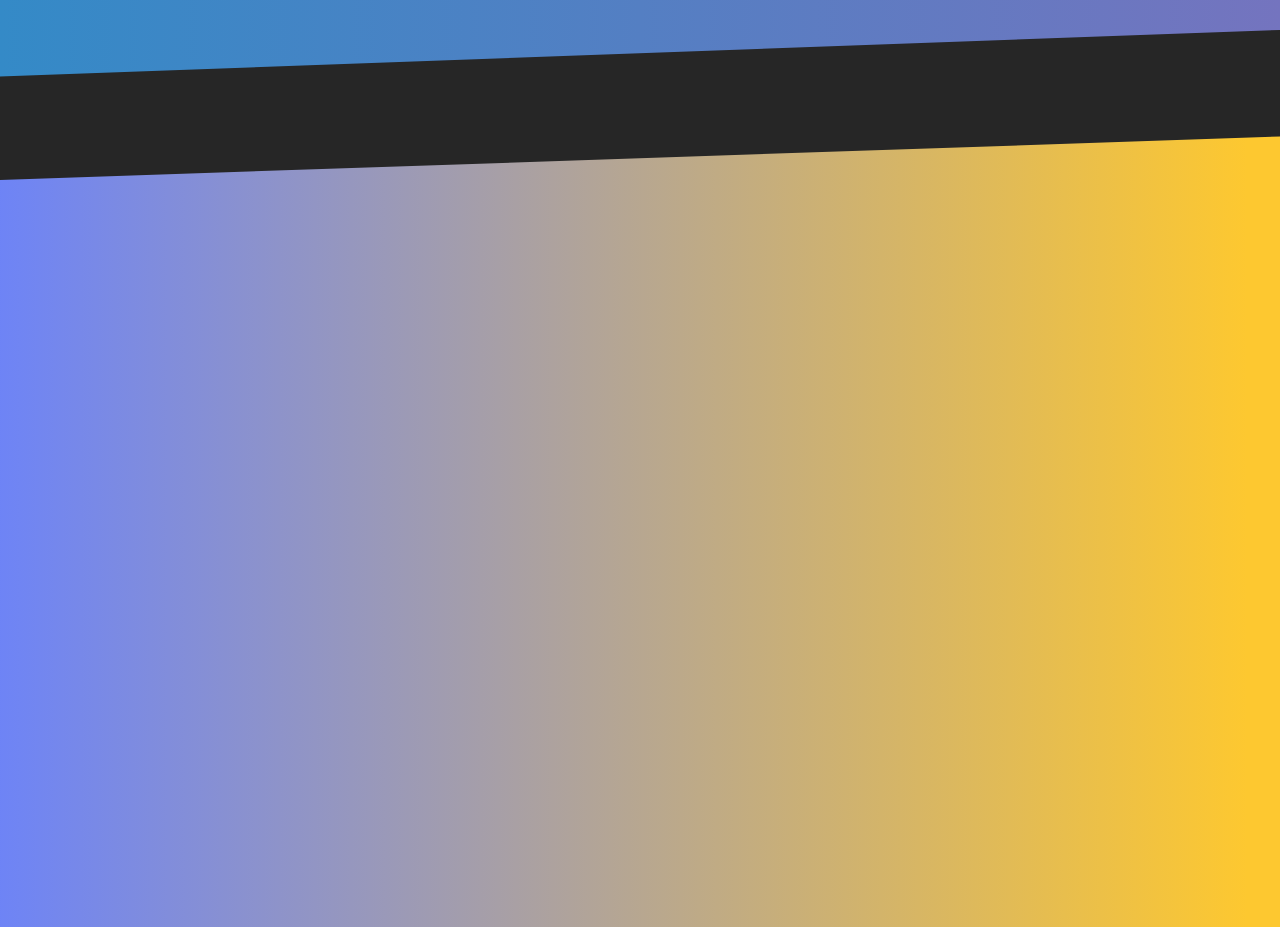
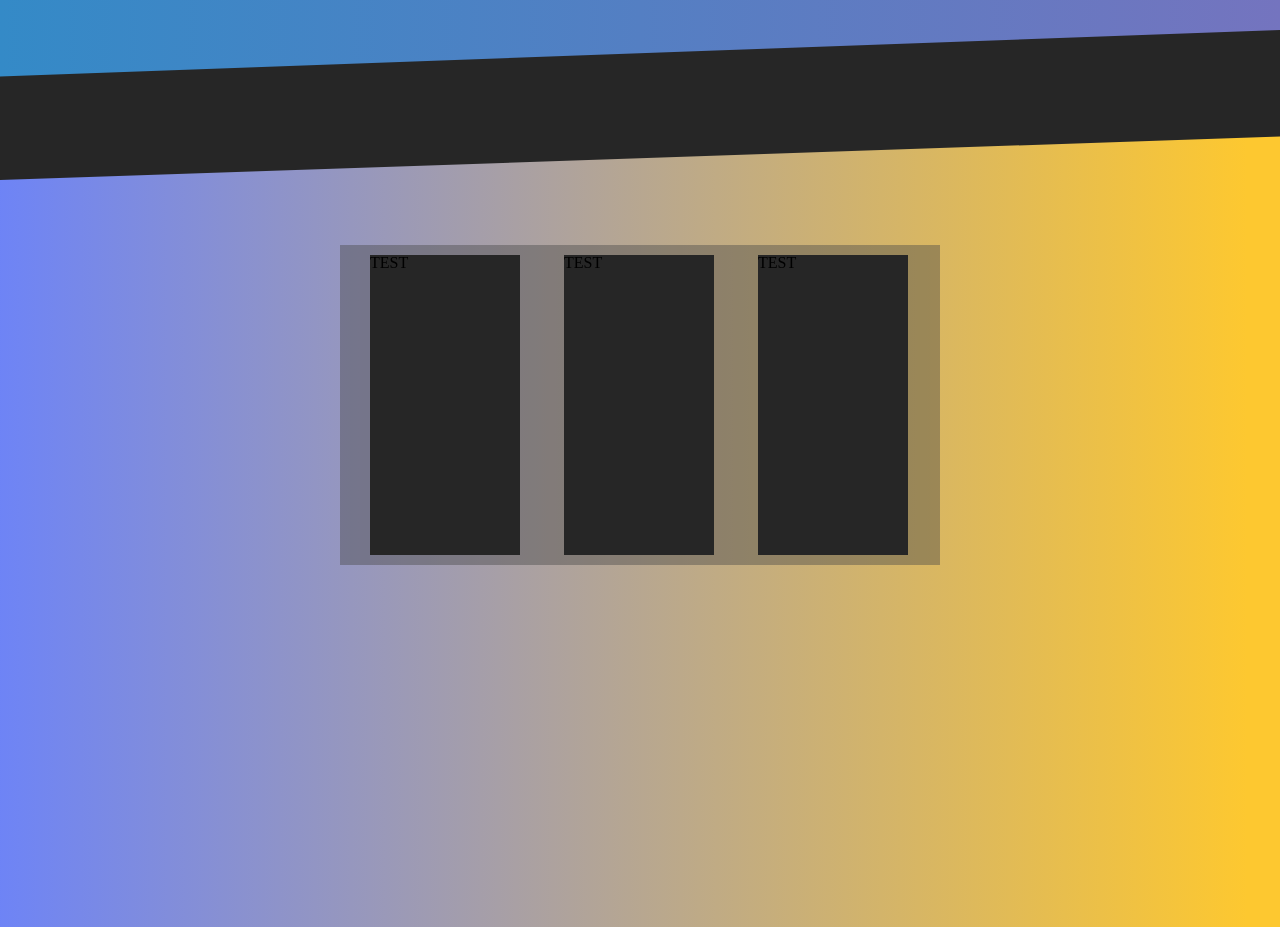
Before and after one commit to FloMenus/portfolio-v2, a plain HTML site: page index.html in a window 1280 px wide. Shown: the part 2820-3747 px from the top of the page. Drawn offline with nearby package versions, Linux system fonts and the light colour scheme; a web font is replaced by a local one.

Commit message:
startet carousel

```diff
--- a/index.html
+++ b/index.html
@@ -76,7 +76,26 @@
 
     <div class="projects-section">
       <h2 class="projects-title"></h2>
-      <!-- INSERER CAROUSSEL -->
+        <div class="projects-container1">
+          <div class="projects-container2">
+          <div class="project">TEST</div>
+          <div class="project">TEST</div>
+          <div class="project">TEST</div>
+          <div class="project">TEST</div>
+          <div class="project">TEST</div>
+          <div class="project">TEST</div>
+          <div class="project">TEST</div>
+          <div class="project">TEST</div>
+          <div class="project">TEST</div>
+          <div class="project">TEST</div>
+          <div class="project">TEST</div>
+          <div class="project">TEST</div>
+          <div class="project">TEST</div>
+          <div class="project">TEST</div>
+          <div class="project">TEST</div>
+          <div class="project">TEST</div>
+        </div>
+        </div>
     </div>
 
     <div class="contact-section">
--- a/style.css
+++ b/style.css
@@ -167,7 +167,32 @@ body::-webkit-scrollbar-thumb {
   height: 150px;
 }
 
-/* CAROUSEL */
+.projects-container1 {
+  display: flex;
+  align-items: center;
+  justify-content: flex-start;
+  gap: 50px;
+  width: 600px;
+  height: 350px;
+  margin: 0% auto;
+  padding-top: 100px;
+  overflow-x: scroll;
+  overflow-y:hidden;
+}
+
+.projects-container2{
+  width: auto;
+  padding: 10px;
+  white-space:nowrap;
+  background-color: #4848486c;
+}
+.project {
+  width: 150px;
+  height: 300px;
+  background-color: #262626;
+  display: inline-block;
+  margin: 0px 20px;
+}
 
 
 
```
